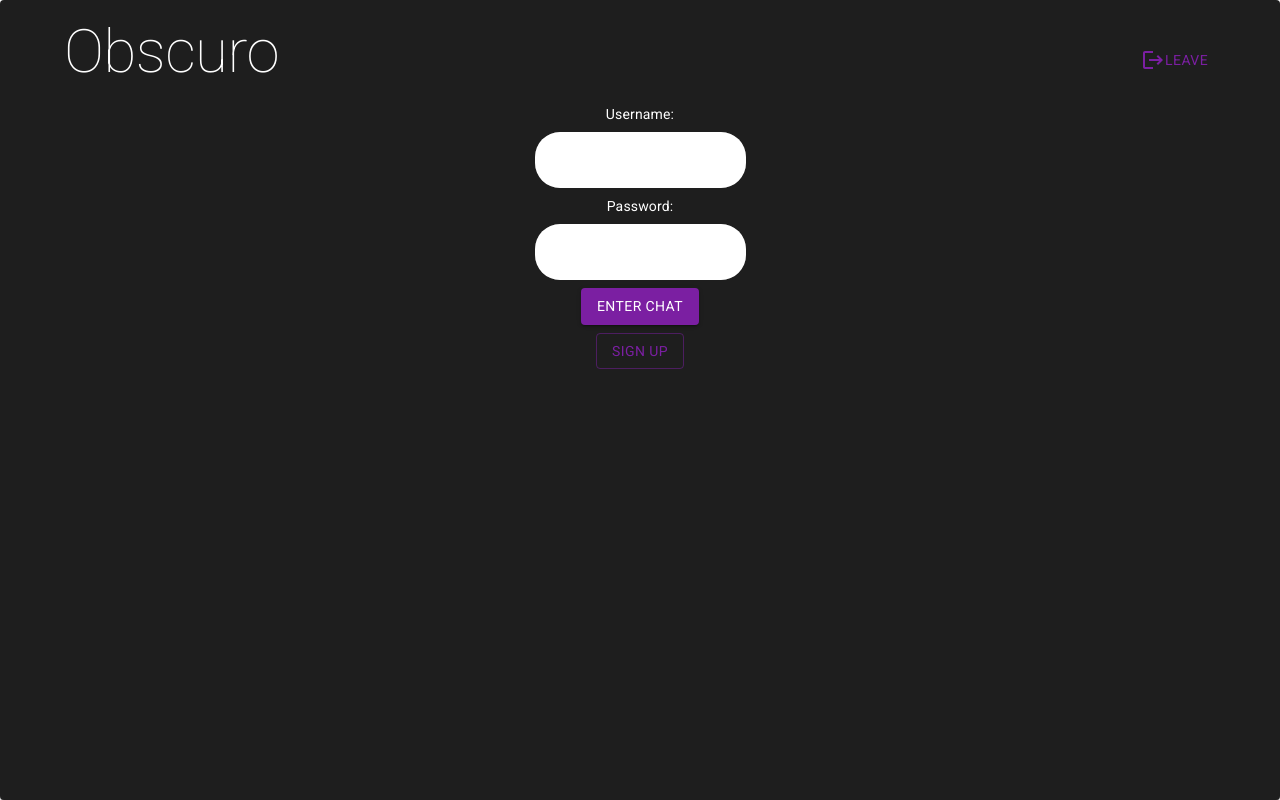
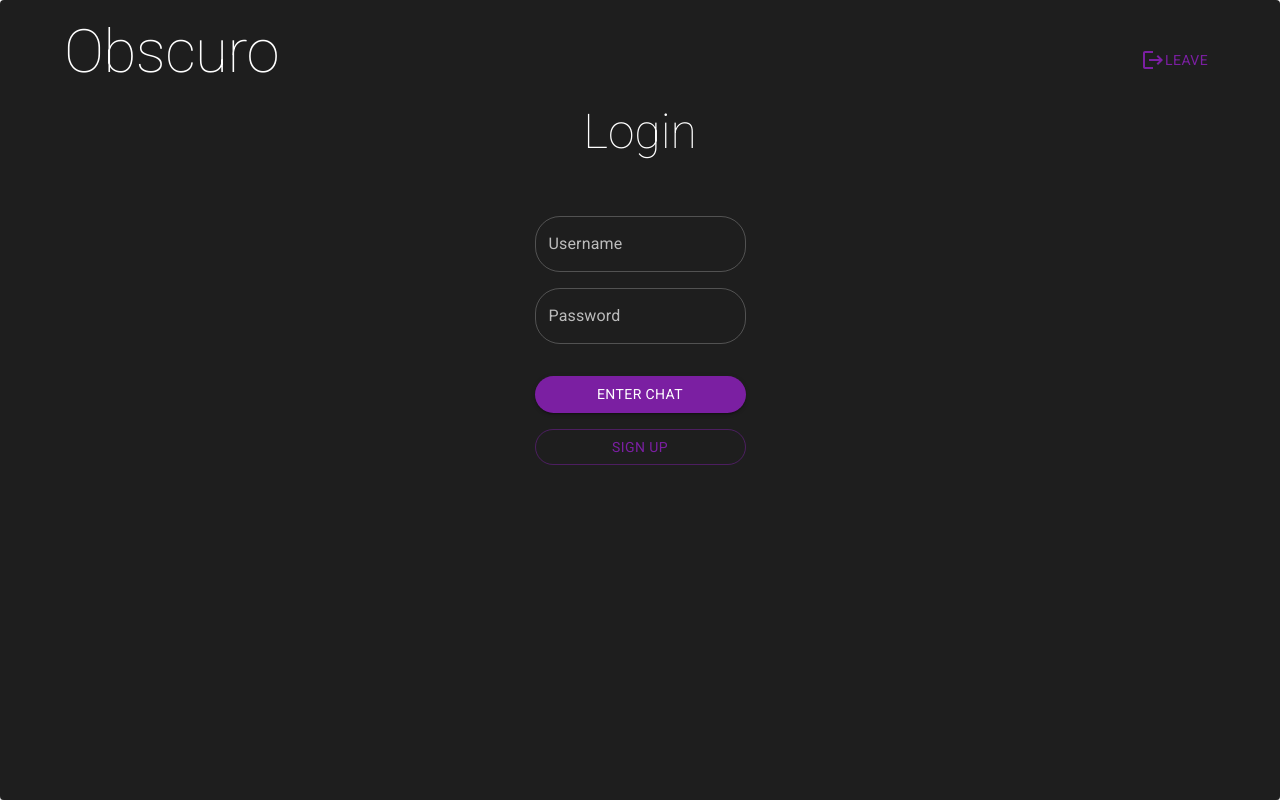
Before and after one commit to thiagogvasc/Obscuro, a React (Create React App) app in the folder client/: page / in a window 1280 px wide. Built offline with nearby package versions, Linux system fonts and the light colour scheme.

Commit message:
Redesign Login

```diff
--- a/client/src/pages/Login.js
+++ b/client/src/pages/Login.js
@@ -8,6 +8,7 @@ import MyTextField from '../components/MyTextField'
 import Button from '@mui/material/Button'
 import { useUser } from '../contexts/userContext'
 import axios from 'axios'
+import { Paper } from '@mui/material'
 
 
 function Login() {
@@ -17,10 +18,6 @@ function Login() {
 		username: '',
 		password: ''
 	})
-
-    useEffect(() => {
-        // fetch session data
-    }, [])
 
 	const handleChange = (e) => {
 		const { name, value } = e.target
@@ -57,7 +54,6 @@ function Login() {
 				flexDirection: "column",
 				justifyContent: "space-between",
 				alignItems: "center",
-                color: "white"
 			}}
 		>
 			<form onSubmit={ handleSubmit }>
@@ -67,39 +63,33 @@ function Login() {
 						flexDirection: "column",
 						justifyContent: "center",
 						alignItems: "center",
-                        gap: "1vh"
+						gap: "2vh"
 					}}
 				>
-                    <Typography variant="body2">Username:</Typography>
-                    <MyTextField
+					<Typography fontWeight="100" sx={{mb: 5}} variant="h3">Login</Typography>
+					{/* <Typography variant="body2">Username:</Typography> */}
+					<TextField
 						onChange={handleChange}
 						value={formData.username}
 						autoComplete="off"
 						name="username"
-                        InputProps={{
-                            sx: {
-                              color: 'black',
-                              backgroundColor: 'white',
-                              borderRadius: '25px'
-                            }
-                        }}
+						label="Username"
+						variant="outlined"
+						InputProps={{ sx: { borderRadius: '25px' }}}
 					/>
-                    <Typography variant="body2">Password:</Typography>
+					{/* <Typography variant="body2">Password:</Typography> */}
 					<TextField
 						onChange={handleChange}
 						value={formData.password}
 						autoComplete="off"
 						name="password"
-                        InputProps={{
-                            sx: {
-                              color: 'black',
-                              backgroundColor: 'white',
-                              borderRadius: '25px'
-                            }
-                        }}
+						label="Password"
+						type="password"
+						variant="outlined"
+						InputProps={{ sx: { borderRadius: '25px' }}}
 					/>
-                    <Button sx={{ display: "block" }} type="submit" variant="contained">Enter chat</Button>
-                    <Button variant="outlined" onClick={() => {navigate('/signup')}}>Sign up</Button>
+					<Button sx={{ width: '100%', borderRadius: '25px', mt: 2, display: "block" }} type="submit" variant="contained">Enter chat</Button>
+					<Button sx={{ width: '100%', borderRadius: '25px'}} variant="outlined" onClick={() => {navigate('/signup')}}>Sign up</Button>
 				</Box>
 			</form>
 		</Box>
```
Lines whose indentation alone changed are shown as unchanged.
